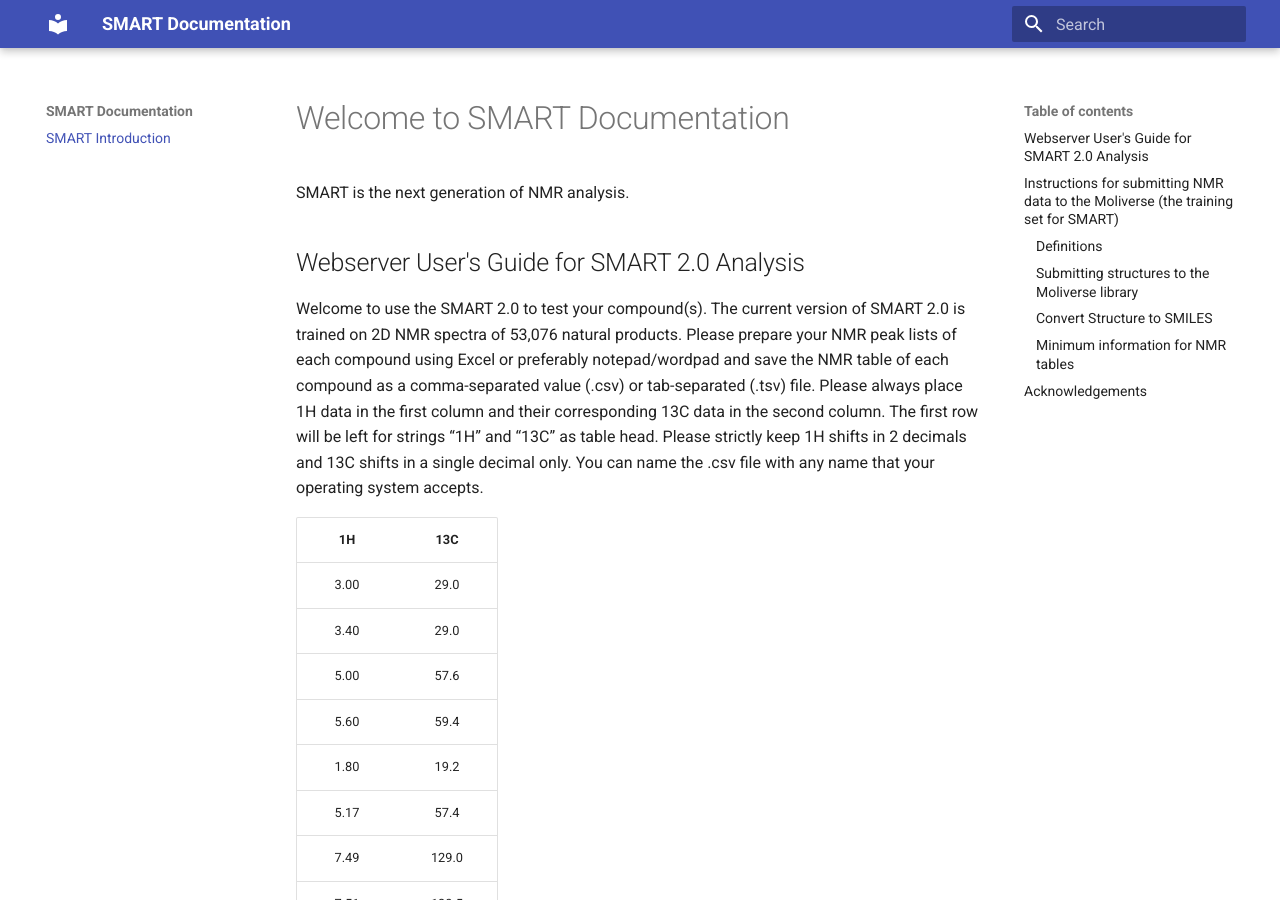
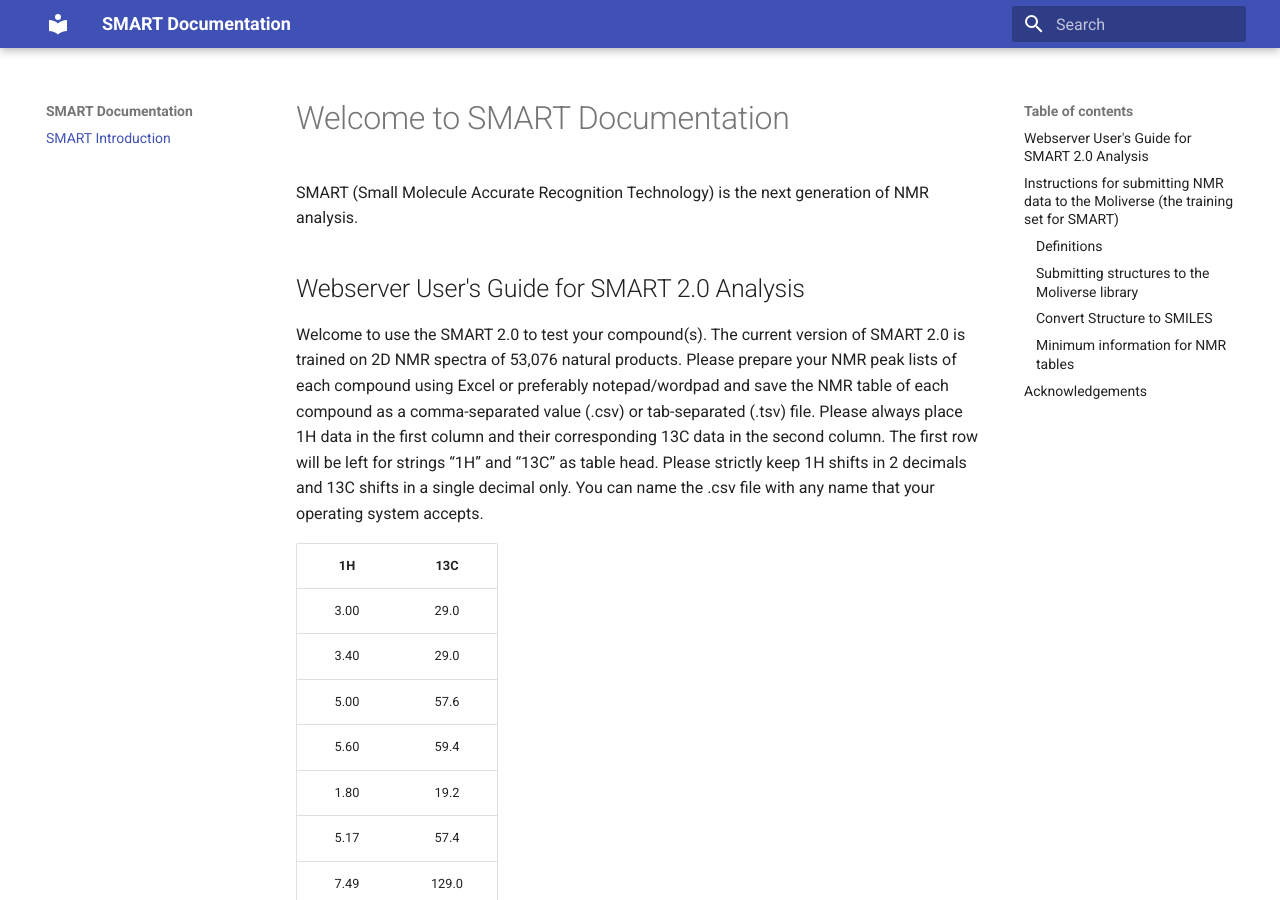
Before and after one commit to mwang87/SMART_NMR_Documentation, an MkDocs documentation site: the page built from docs/index.md, in a window 1280 px wide and 900 px high. Built offline with MkDocs 1.6.1 and Material for MkDocs 9.7.7, drawn with Linux system fonts in a browser that asks for light colours.

Commit message:
Update index.md

```diff
--- a/docs/index.md
+++ b/docs/index.md
@@ -1,6 +1,6 @@
 # Welcome to SMART Documentation
 
-SMART is the next generation of NMR analysis.
+SMART (Small Molecule Accurate Recognition Technology) is the next generation of NMR analysis.
 
 ## Webserver User's Guide for SMART 2.0 Analysis
 
```
